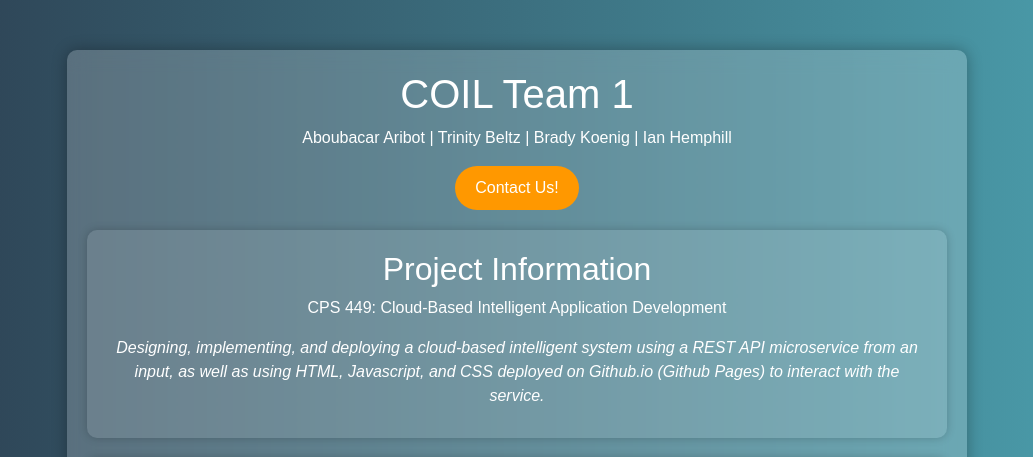
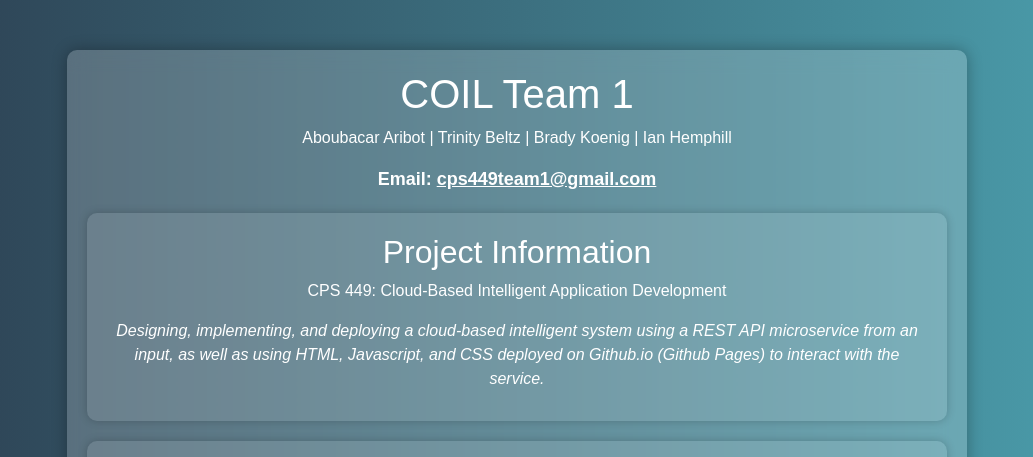
Before and after one commit to coilteam1/coilteam1, a plain HTML site: page index.html in a window 1280 px wide. Both pictures are taken after a click on the button "Contact Us!". Shown: the top 457 px of the page, without its empty margins (123-1156 px from the left). Drawn offline with nearby package versions, Linux system fonts and the light colour scheme.

Commit message:
Contact Us Fix

```diff
--- a/index.html
+++ b/index.html
@@ -99,5 +99,11 @@
             </video>
           </div>
     </div>
+    <script>
+        function showEmail() {
+          document.getElementById('email').style.display = 'block';
+          document.getElementById('contact-btn').style.display = 'none';
+        }
+      </script>
 </body>
 </html>
```
